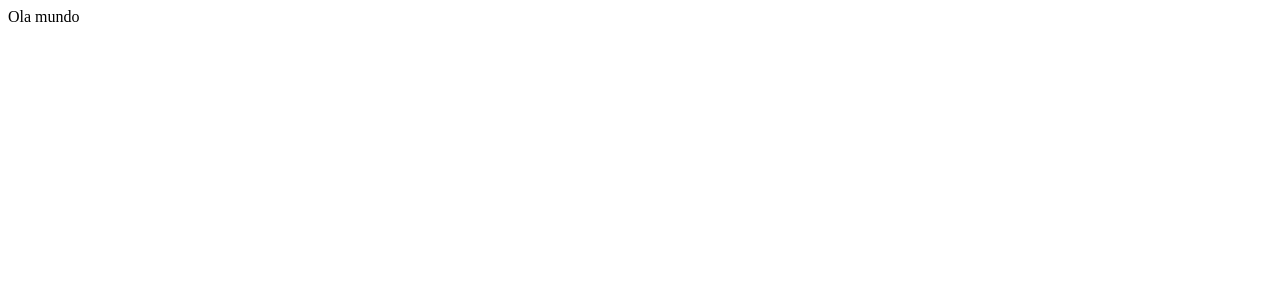
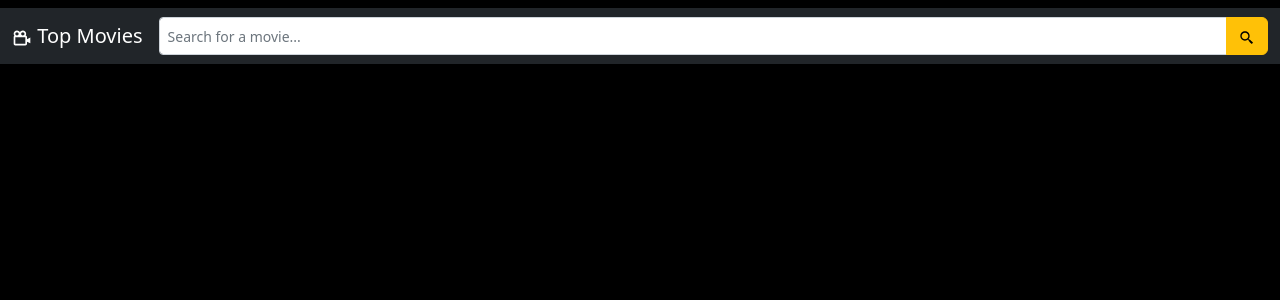
Before and after one commit to MarcioBADias/catalogo-filmes, a React (Create React App) app: page / in a window 1280 px wide. Shown: the top 300 px of the page. Built offline with nearby package versions, Linux system fonts and the light colour scheme.

Commit message:
Implementação inicial do Header

```diff
--- a/package.json
+++ b/package.json
@@ -6,10 +6,12 @@
     "@testing-library/jest-dom": "^5.16.5",
     "@testing-library/react": "^13.4.0",
     "@testing-library/user-event": "^13.5.0",
+    "bootstrap": "^5.2.3",
     "react": "^18.2.0",
     "react-dom": "^18.2.0",
     "react-icons": "^4.7.1",
     "react-scripts": "5.0.1",
+    "reactstrap": "^9.1.5",
     "styled-components": "^5.3.6",
     "web-vitals": "^2.1.4"
   },
--- a/src/App.js
+++ b/src/App.js
@@ -1,10 +1,13 @@
-
+import React from 'react';
+import Global from './styles/global';
+import Header from './components/header/header';
 
 function App() {
   return (
-    <div>
-      Ola mundo
-    </div>
+    <>
+      <Header/>
+      <Global/>
+    </>
   );
 }
 
--- /dev/null
+++ b/src/components/header/header.js
@@ -0,0 +1,31 @@
+import React from "react";
+import {
+    Navbar,
+    NavbarBrand,
+    InputGroup,
+    Input,
+    Button
+} from 'reactstrap';
+
+import {
+    BiCameraMovie,
+    BiSearchAlt2
+} from 'react-icons/bi';
+
+const Header = () => {
+    return (
+        <Navbar className="my-2" color="dark" dark expand='md'>
+        <NavbarBrand>
+          <BiCameraMovie/> Top Movies
+        </NavbarBrand>
+        <InputGroup>
+        <Input size="sm" placeholder="Search for a movie..."/>
+        <Button color='warning'>
+          <BiSearchAlt2/>
+        </Button>
+      </InputGroup>
+      </Navbar>
+    )
+}
+
+export default Header;
--- a/src/index.js
+++ b/src/index.js
@@ -1,13 +1,12 @@
 import React from 'react';
 import ReactDOM from 'react-dom/client';
 import App from './App';
-import reportWebVitals from './reportWebVitals';
+import 'bootstrap/dist/css/bootstrap.css'
 
 const root = ReactDOM.createRoot(document.getElementById('root'));
 root.render(
-  <React.StrictMode>
+  <>
     <App />
-  </React.StrictMode>
+  </>
+
 );
-
-reportWebVitals();
--- /dev/null
+++ b/src/styles/global.js
@@ -0,0 +1,16 @@
+import { createGlobalStyle } from "styled-components";
+
+const Global = createGlobalStyle`
+    *{
+        box-sizing: border-box;
+        padding: 0;
+        margin: 0;
+    }
+
+    body {
+        background-color: #000;
+    }
+
+`;
+
+export default Global;
```
Also changed, not shown: 1 other file (tests, documents, lock files or other folders).
